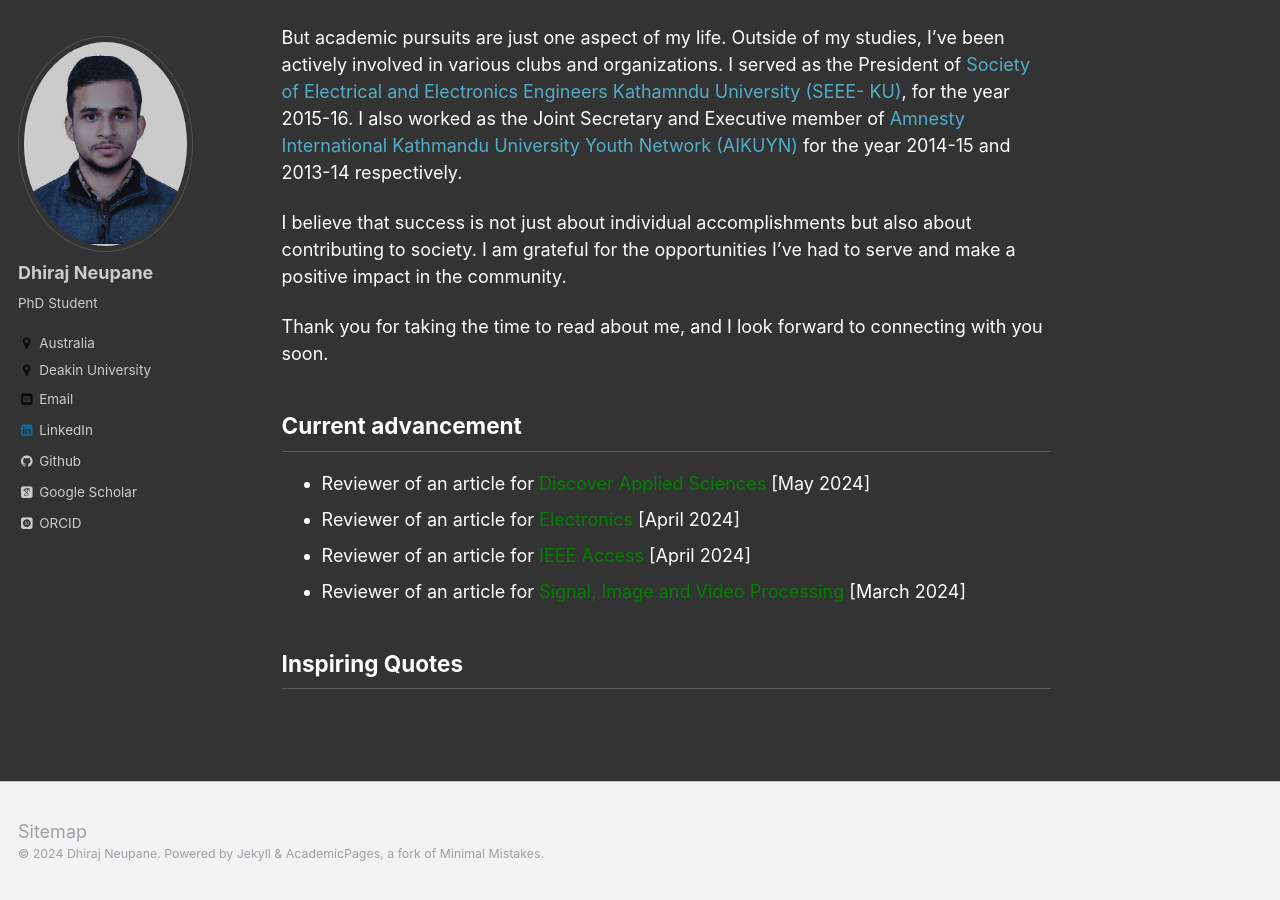
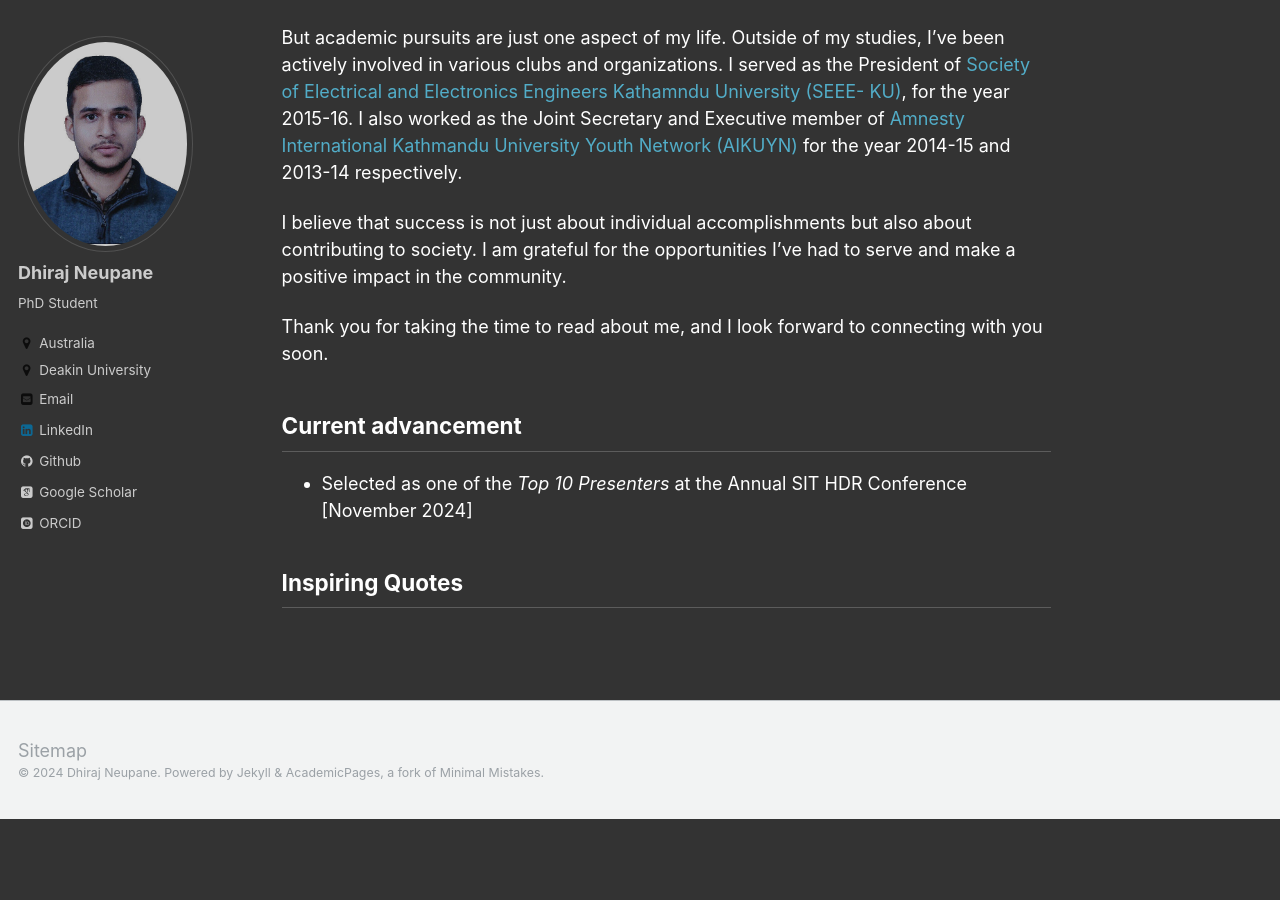
Before and after one commit to dhirajneupane/academicPortfolio, a Jekyll site: the page built from _pages/about.md, in a window 1280 px wide and 900 px high, scrolled down 862 px. Built offline with Jekyll 4.4.1, drawn with Linux system fonts in a browser that asks for light colours; some web fonts are replaced; after the commit the page ends 1681 px from its top, so only the background shows below that.

Commit message:
Update about.md

```diff
--- a/_pages/about.md
+++ b/_pages/about.md
@@ -28,9 +28,6 @@ I believe that success is not just about individual accomplishments but also abo
 Thank you for taking the time to read about me, and I look forward to connecting with you soon.
 
 ## Current advancement
-* Reviewer of an article for [<span style="color:green">Discover Applied Sciences</span>](https://link.springer.com/journal/42452){:target="_blank"} [May 2024]
-* Reviewer of an article for [<span style="color:green">Electronics</span>](https://www.mdpi.com/journal/electronics/about){:target="_blank"} [April 2024]
-* Reviewer of an article for [<span style="color:green">IEEE Access</span>](https://ieeeaccess.ieee.org/){:target="_blank"} [April 2024]
-* Reviewer of an article for [<span style="color:green">Signal, Image and Video Processing</span>](https://link.springer.com/journal/11760){:target="_blank"} [March 2024]
+* Selected as one of the _Top 10 Presenters_ at the Annual SIT HDR Conference [November 2024]
 
 ## Inspiring Quotes
```
